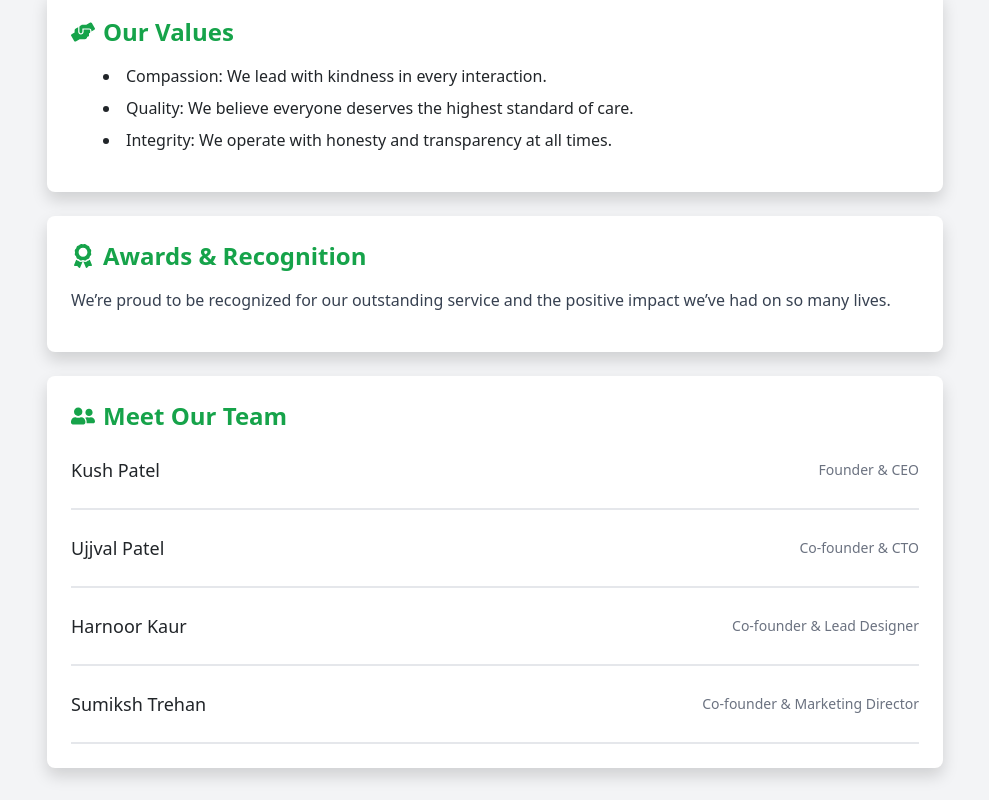
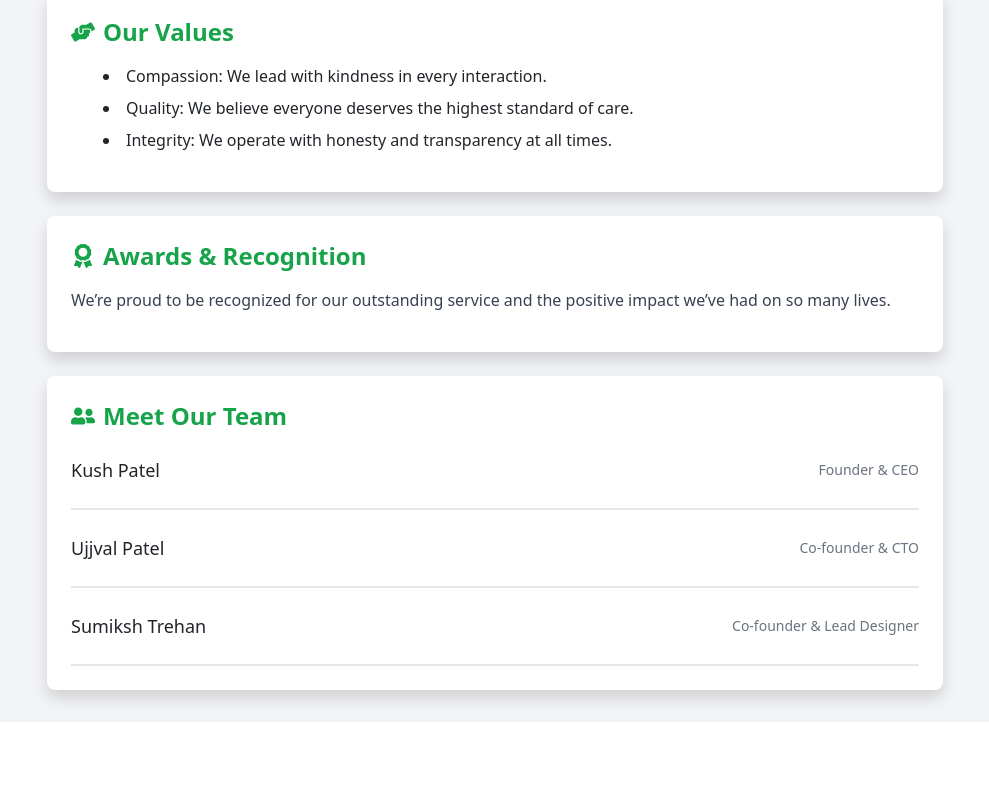
Before and after one commit to Kush10022/pswfrontendfinal, a Next.js app: page /about in a window 1280 px wide. Shown: the part 404-1204 px from the top of the page, without its empty margins (145-1134 px from the left). After the commit the page ends 1126 px from the top, so only its background shows below. Built offline with nearby package versions, Linux system fonts and the light colour scheme.

Commit message:
Update the team members and roles.

```diff
--- a/app/about/page.js
+++ b/app/about/page.js
@@ -6,8 +6,7 @@ const AboutPage = () => {
     const teamMembers = [
         { name: 'Kush Patel', role: 'Founder & CEO' },
         { name: 'Ujjval Patel', role: 'Co-founder & CTO' },
-        { name: 'Harnoor Kaur', role: 'Co-founder & Lead Designer' },
-        { name: 'Sumiksh Trehan', role: 'Co-founder & Marketing Director' }
+        { name: 'Sumiksh Trehan', role: 'Co-founder & Lead Designer' }
       ];
   return (
     <div className="font-sans bg-gray-100 p-8">
```
